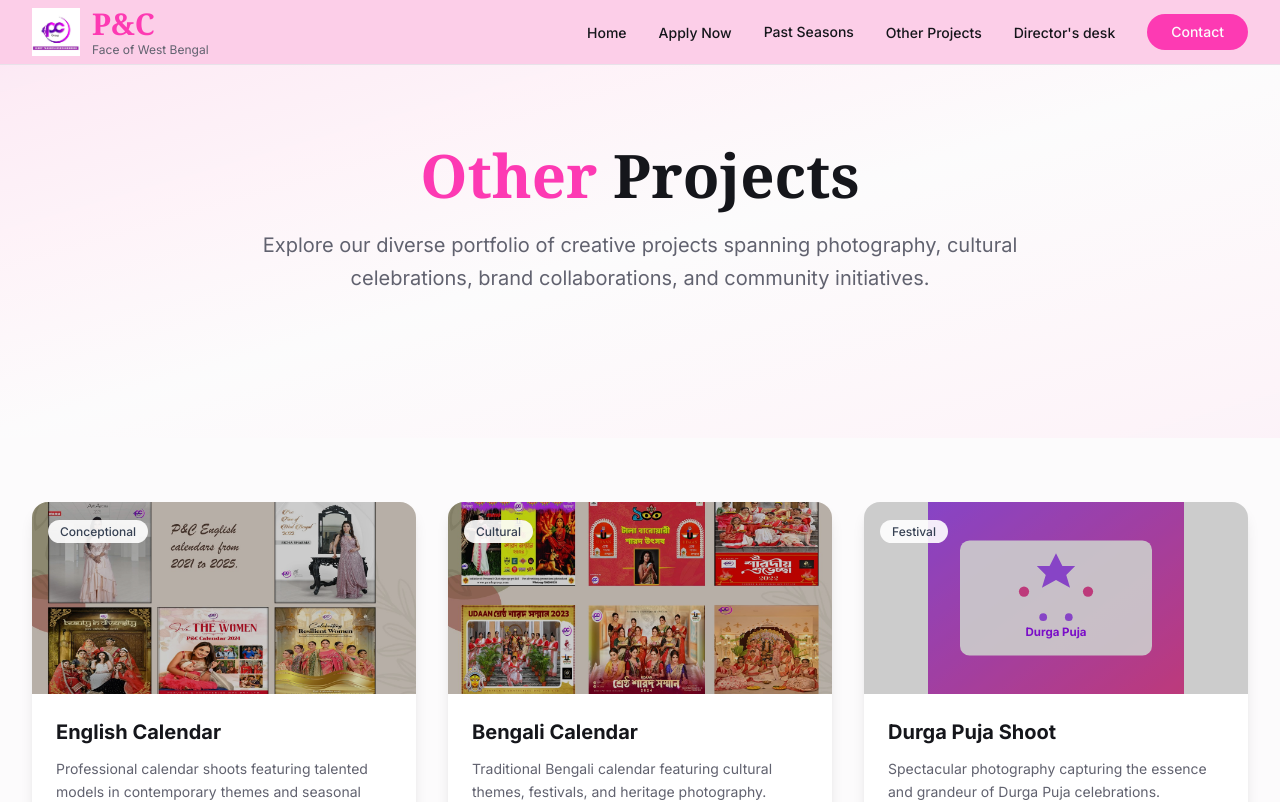
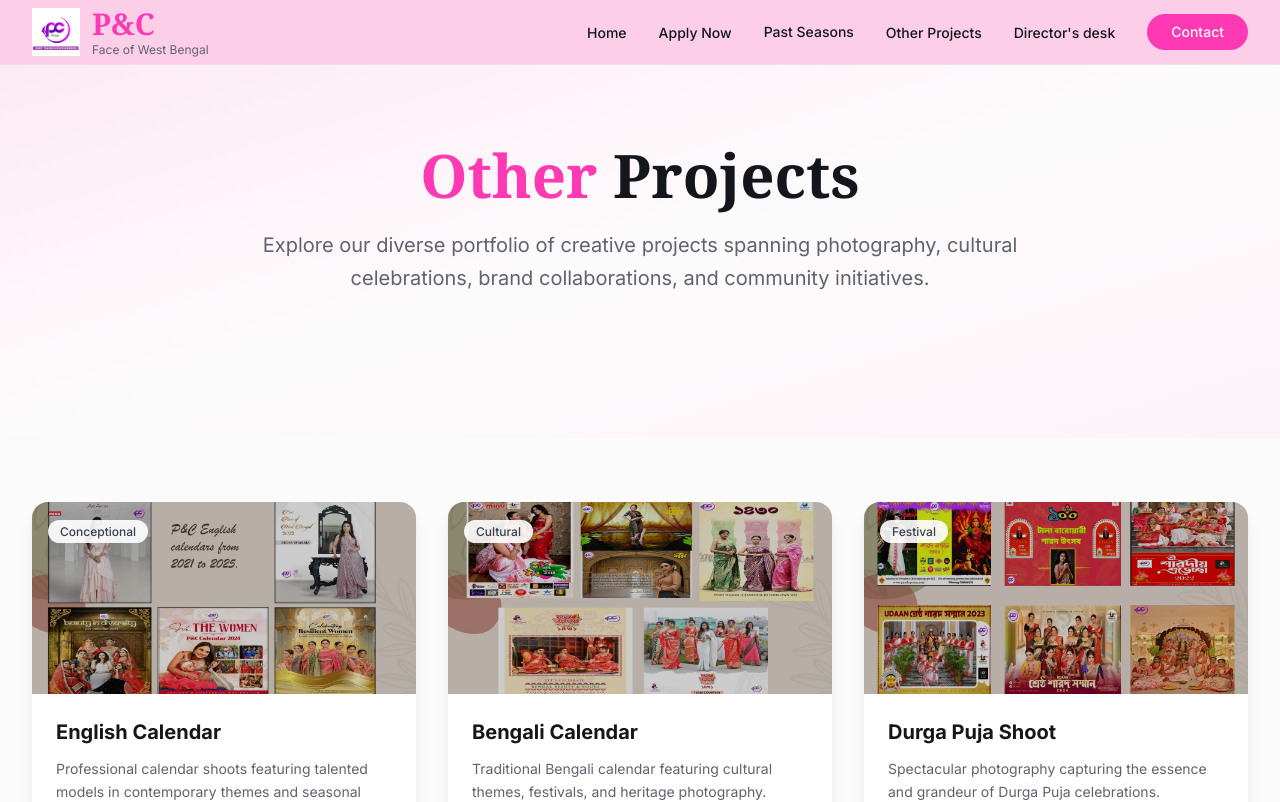
Before and after one commit to vedant40895/p_and_c_face_of_wb, a Next.js app: page /other-projects in a window 1280 px wide. Shown: the top 802 px of the page. Built offline with nearby package versions, Linux system fonts and the light colour scheme.

Commit message:
feat(other-projects): replace SVG placeholder with image for Durga Puja project

```diff
--- a/app/other-projects/page.tsx
+++ b/app/other-projects/page.tsx
@@ -43,47 +43,7 @@ export default function OtherProjectsPage() {
       icon: Sparkles,
       category: "Festival",
       color: "from-purple-500 to-pink-500",
-      svgPlaceholder: (
-        <svg
-          className="w-full h-full"
-          viewBox="0 0 400 300"
-          fill="none"
-          xmlns="http://www.w3.org/2000/svg"
-        >
-          <rect width="400" height="300" fill="url(#gradient3)" />
-          <defs>
-            <linearGradient id="gradient3" x1="0%" y1="0%" x2="100%" y2="100%">
-              <stop offset="0%" stopColor="#a855f7" />
-              <stop offset="100%" stopColor="#ec4899" />
-            </linearGradient>
-          </defs>
-          <rect
-            x="50"
-            y="60"
-            width="300"
-            height="180"
-            rx="15"
-            fill="white"
-            fillOpacity="0.9"
-          />
-          <path
-            d="M200 80 L210 100 L230 100 L216 114 L222 134 L200 122 L178 134 L184 114 L170 100 L190 100 Z"
-            fill="#a855f7"
-          />
-          <circle cx="150" cy="140" r="8" fill="#ec4899" />
-          <circle cx="250" cy="140" r="8" fill="#ec4899" />
-          <circle cx="180" cy="180" r="6" fill="#a855f7" />
-          <circle cx="220" cy="180" r="6" fill="#a855f7" />
-          <text
-            x="200"
-            y="210"
-            textAnchor="middle"
-            className="fill-purple-600 text-lg font-bold"
-          >
-            Durga Puja
-          </text>
-        </svg>
-      ),
+      image : "/durga-puja-shoot.jpg",
     },
     {
       id: 4,
```
Also changed, not shown: public/beng-calender.jpg, public/durga-puja-shoot.jpg (added).
